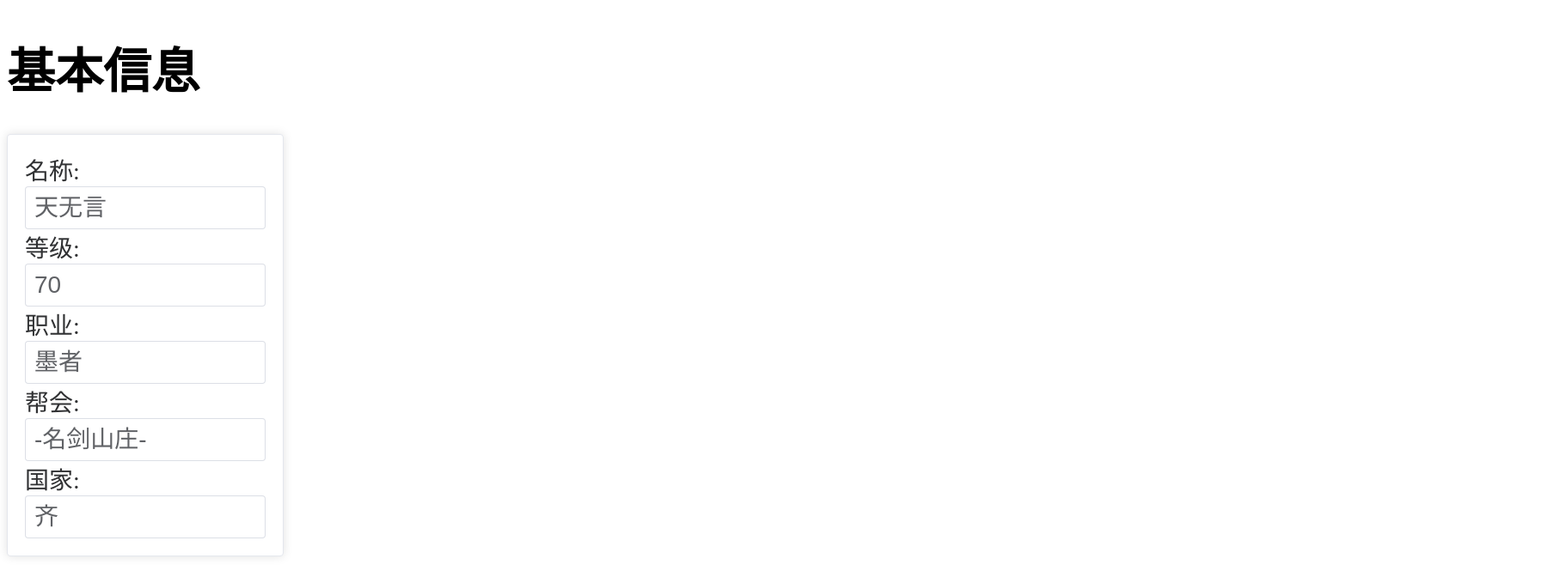
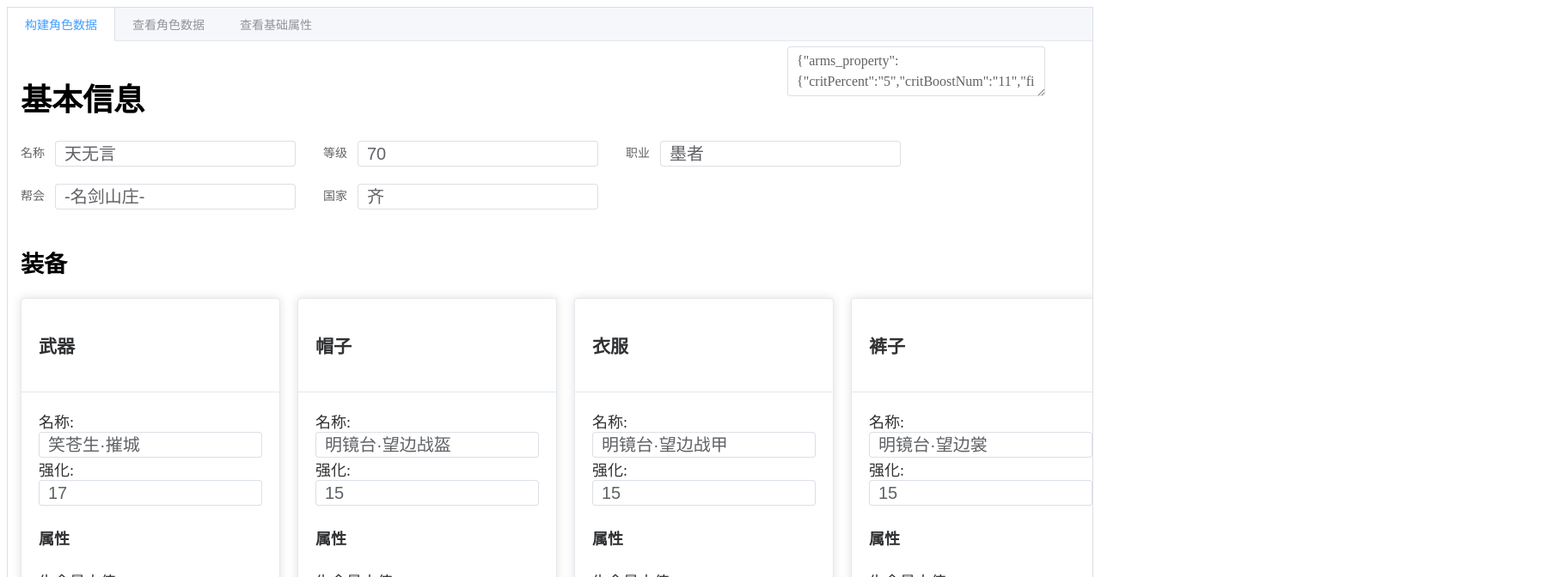
Before and after one commit to leemoCode/moliar_x, a Vue app in the folder front/: page / in a window 1280 px wide. Shown: the top 672 px of the page at 86% size, 1808 px wide, since content can reach past the window. Built offline with nearby package versions, Linux system fonts and the light colour scheme.

Commit message:
feat: 调整表单样式

```diff
--- a/front/src/App.vue
+++ b/front/src/App.vue
@@ -1,7 +1,15 @@
 <template>
-  <UserInfoCreateForm />
-  <!-- <UserInfoShowCard /> -->
-  <!-- <CharacterBasicProperty /> -->
+  <el-tabs type="border-card" class="app_page">
+    <el-tab-pane label="构建角色数据">
+      <UserInfoCreateForm />
+    </el-tab-pane>
+    <el-tab-pane label="查看角色数据">
+      <UserInfoShowCard />
+    </el-tab-pane>
+    <el-tab-pane label="查看基础属性">
+      <CharacterBasicProperty />
+    </el-tab-pane>
+  </el-tabs>
 </template>
 
 <script lang="ts">
@@ -23,4 +31,4 @@ export default defineComponent({
 });
 </script>
 
-<style lang="scss"></style>
+<style></style>
--- a/front/src/components/gameComponents/UserInfoCreateEquipment.vue
+++ b/front/src/components/gameComponents/UserInfoCreateEquipment.vue
@@ -30,7 +30,7 @@ export default defineComponent({
 </script>
 <style scoped>
 .el-input {
-  height: 50px;
+  height: 30px;
   font-size: 20px;
 }
 </style>
--- a/front/src/components/gameComponents/UserInfoCreateForm.vue
+++ b/front/src/components/gameComponents/UserInfoCreateForm.vue
@@ -1,13 +1,15 @@
 <template>
   <div class="create_form">
     <h1>基本信息</h1>
-    <el-card class="base_info">
-      <div v-for="item in baseInfoList">
-        {{ item.name }}:
-        <el-input v-model="createData[item.key]" />
-      </div>
-    </el-card>
-
+    <el-form :inline="true">
+      <el-form-item
+        v-for="item in baseInfoList"
+        :label="item.name"
+        class="base_info"
+      >
+        <el-input v-model="createData[item.key]" placeholder="Approved by" />
+      </el-form-item>
+    </el-form>
     <h2>装备</h2>
     <div class="equipment_info">
       <div v-for="item in equipmentTypeList.slice(0, 5)">
@@ -54,8 +56,9 @@
   </div>
 
   <el-input
+    class="data_input"
     :value="JSON.stringify(createData)"
-    style="margin-top: 30px; width: 1800px; height: 1000px; font-size: 30px"
+    style="margin-top: 30px; width: 300px; height: 600px; font-size: 16px"
     :rows="2"
     type="textarea"
     placeholder="Please input"
@@ -174,12 +177,13 @@ export default defineComponent({
 });
 </script>
 <style scoped>
+.create_form {
+  font-size: 18px;
+}
+
 .el-input {
-  height: 50px;
-  font-size: 28px;
-}
-.create_form {
-  font-size: 28px;
+  height: 30px;
+  font-size: 20px;
 }
 .base_info {
   width: 320px;
@@ -193,4 +197,10 @@ export default defineComponent({
   width: 300px;
   margin-right: 20px;
 }
+
+.data_input {
+  position: fixed;
+  right: 5%;
+  top: 3%;
+}
 </style>
--- a/front/src/components/gameComponents/UserInfoShowCard.vue
+++ b/front/src/components/gameComponents/UserInfoShowCard.vue
@@ -167,12 +167,7 @@ export default defineComponent({
 </script>
 <style scoped>
 .show_card {
-  width: 55%;
-
-  position: absolute;
-  left: 50%;
-  top: 50%;
-  transform: translate(-50%, -50%);
+  width: 60%;
 
   font-size: 24px;
 
```
